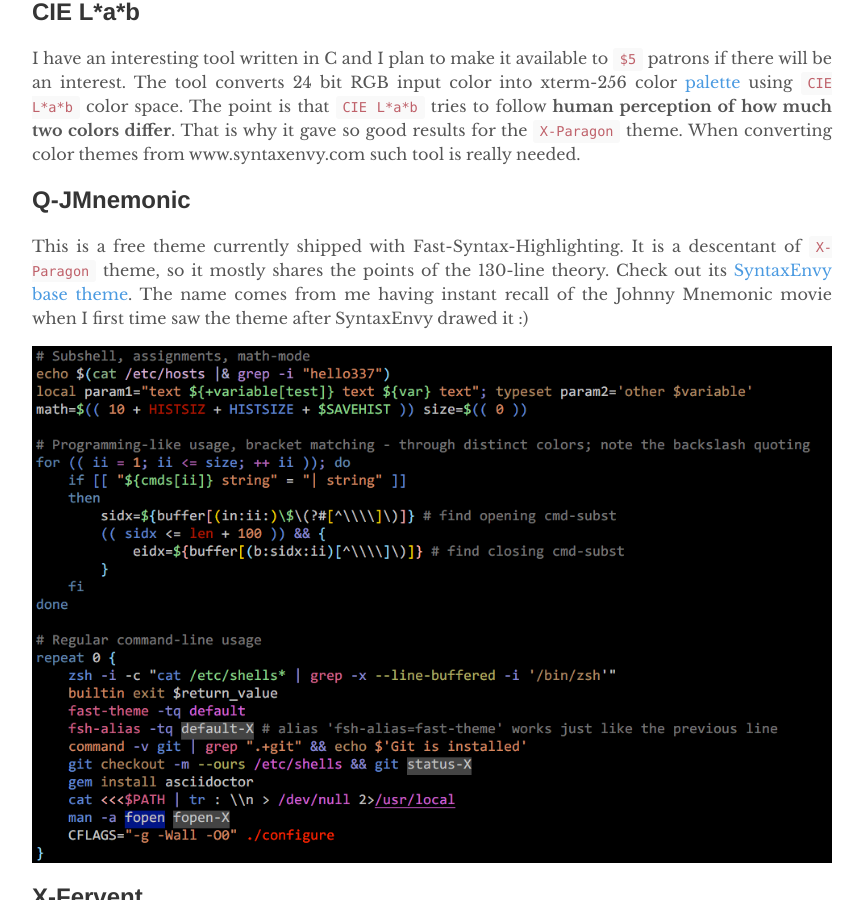
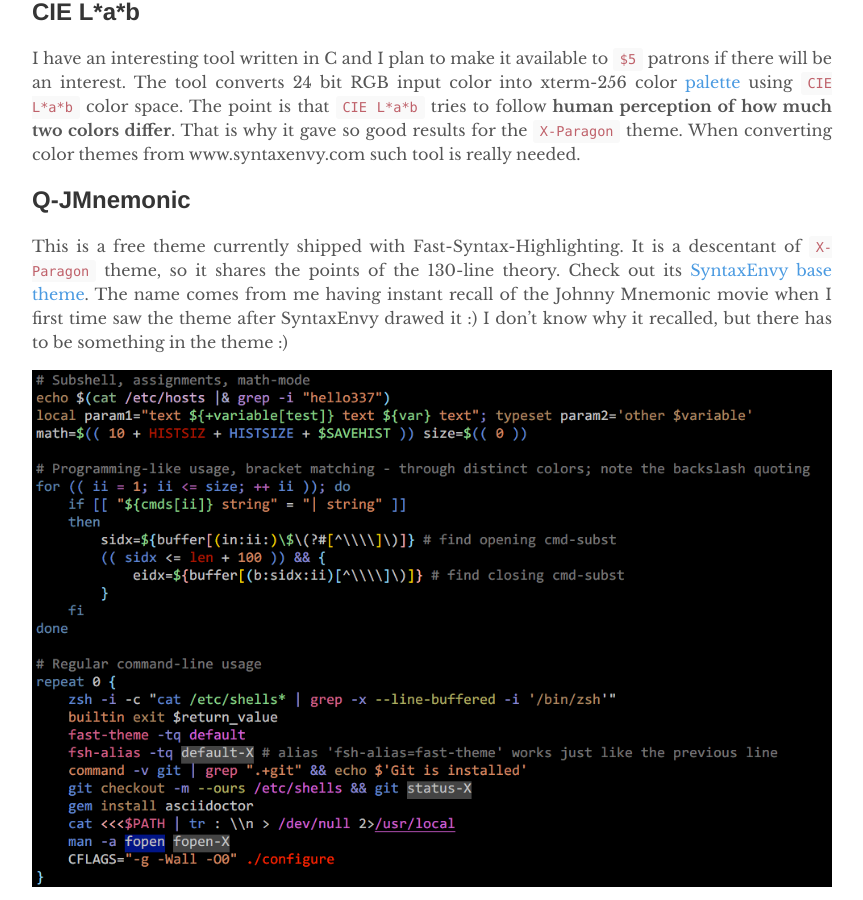
Before and after one commit to zdharma-continuum/zdharma-continuum.github.io, a Jekyll site: the page built from _posts/2018-09-17-New-40-working-hours,-next-generation-themes.markdown, in a window 1280 px wide and 900 px high, scrolled down 2311 px. Shown: the whole window, without its empty margins (208-1071 px from the left). Built offline with Jekyll 4.4.1, drawn with Linux system fonts in a browser that asks for light colours.

Commit message:
Update recent new-themes post

```diff
--- a/_posts/2018-09-17-New-40-working-hours,-next-generation-themes.markdown
+++ b/_posts/2018-09-17-New-40-working-hours,-next-generation-themes.markdown
@@ -80,9 +80,10 @@
 ## Q-JMnemonic
 
 This is a free theme currently shipped with Fast-Syntax-Highlighting. It is a descentant of
-`X-Paragon` theme, so it mostly shares the points of the 130-line theory. Check out its [SyntaxEnvy
+`X-Paragon` theme, so it shares the points of the 130-line theory. Check out its [SyntaxEnvy
 base theme](https://www.syntaxenvy.com/0753499). The name comes from me having instant recall of the
-Johnny Mnemonic movie when I first time saw the theme after SyntaxEnvy drawed it :)
+Johnny Mnemonic movie when I first time saw the theme after SyntaxEnvy drawed it :) I don't know
+why it recalled, but there has to be something in the theme :)
 
 [![q-jmnemonic theme](/assets/q-jmnemonic.png)](/assets/q-jmnemonic.png)
 
```
